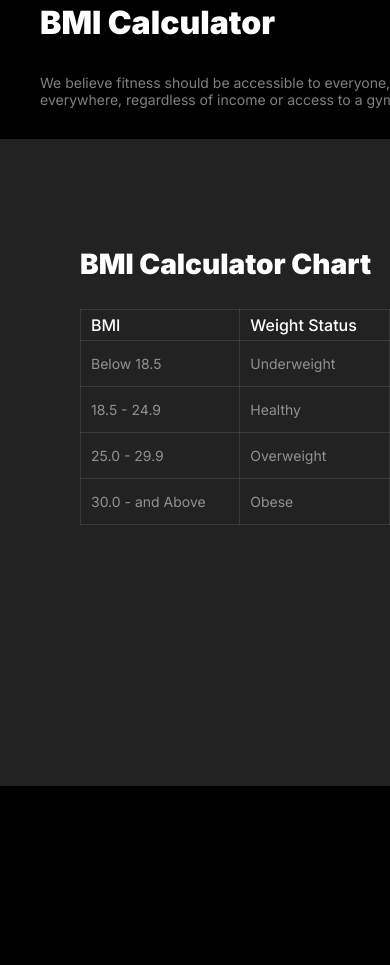
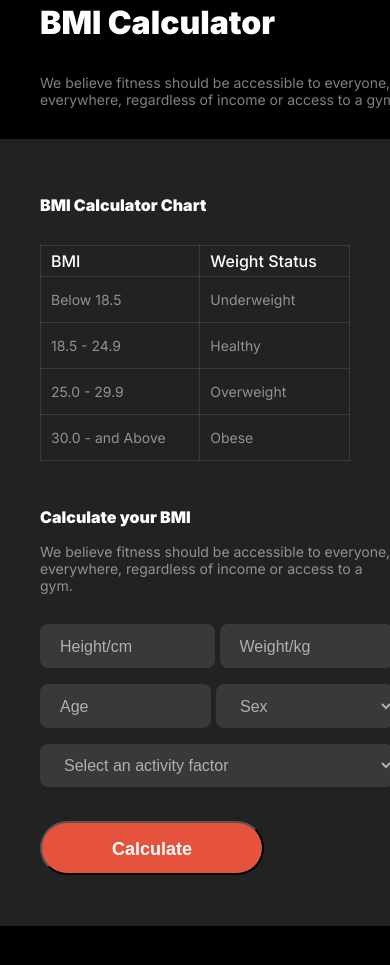
Before and after one commit to Zannatul08/Assignment-02, a plain HTML site: page index.html in a window 390 px wide. Shown: the part 3677-4642 px from the top of the page. Drawn offline with Linux system fonts and the light colour scheme; a web font is replaced by a local one.

Commit message:
Section 4(5) done including responsive

```diff
--- a/styles/style.css
+++ b/styles/style.css
@@ -7,6 +7,14 @@
     margin: 0px;
     box-sizing: border-box;
 } */
+
+ /* *{
+    border: 1px solid red
+}
+
+body{
+    border: 2px dashed green;
+}  */
 
 .inter-font {
   font-family: "Inter", sans-serif;
@@ -116,6 +124,8 @@ width: 100%;
  html, body {
     margin: 0;
     height: 100%;
+
+    /* padding: 0; */
 }
 
 .inter-font {
@@ -922,6 +932,50 @@ padding: 12px 40px 12px 20px;
     }
 
 
+     /* section 4(5) body styles */
+
+     .section5-container{
+        width: 100%;
+        height: auto;
+        align-items: left;
+
+        display: flex;
+        flex-direction: column;
+        padding: 40px;
+        gap: 30px;
+     }
+
+     .section5-left-container h3{
+        font-size: 1rem;
+
+
+     }
+
+     .section5-left-container table{
+        width: 310px;
+        height: 216px;
+        margin-top: 30px;
+
+     }
+
+     .section5-right-container h3{
+        font-size: 1rem;
+     }
+
+     .section5-right-container{
+        width: 354px;
+         height: 395px;
+     }
+
+     .section5-right-container form{
+        margin-top: 30px;
+     }
+
+
+
+
+
+
 
 
 
```
